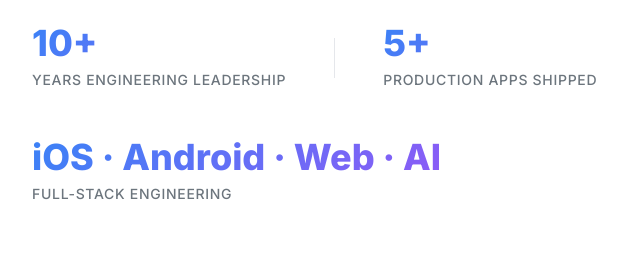
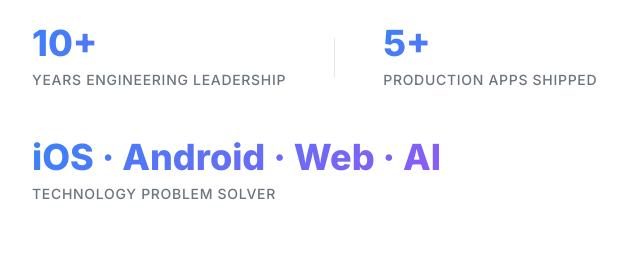
Before and after one commit to yawboafo/yawboafo, a website: page index.html in a window 1280 px wide. Shown: the part 1014-1277 px from the top of the page, 0-640 px from the left. Drawn offline with Linux system fonts and the light colour scheme.

Commit message:
Update stat label to Technology Problem Solver

```diff
--- a/index.html
+++ b/index.html
@@ -99,7 +99,7 @@
                         <div class="stat-divider"></div>
                         <div class="stat-item">
                             <div class="stat-number">iOS · Android · Web · AI</div>
-                            <div class="stat-label">Full-Stack Engineering</div>
+                            <div class="stat-label">Technology Problem Solver</div>
                         </div>
                     </div>
                 </div>
```
